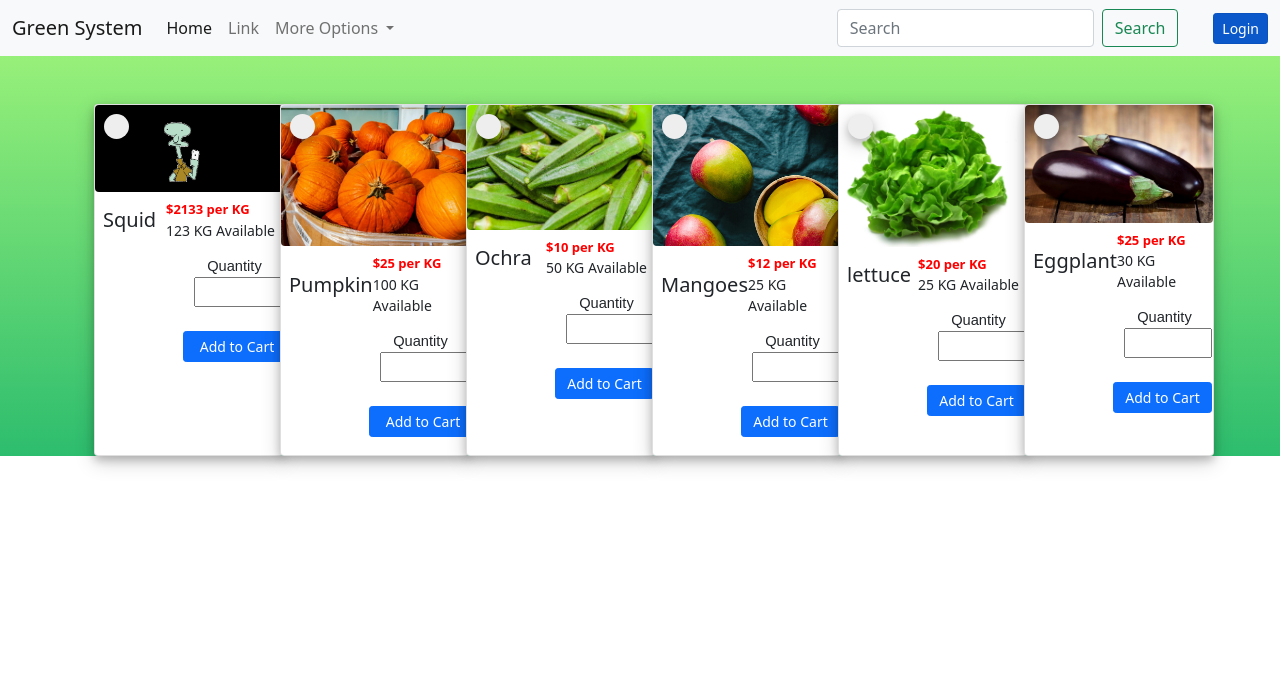
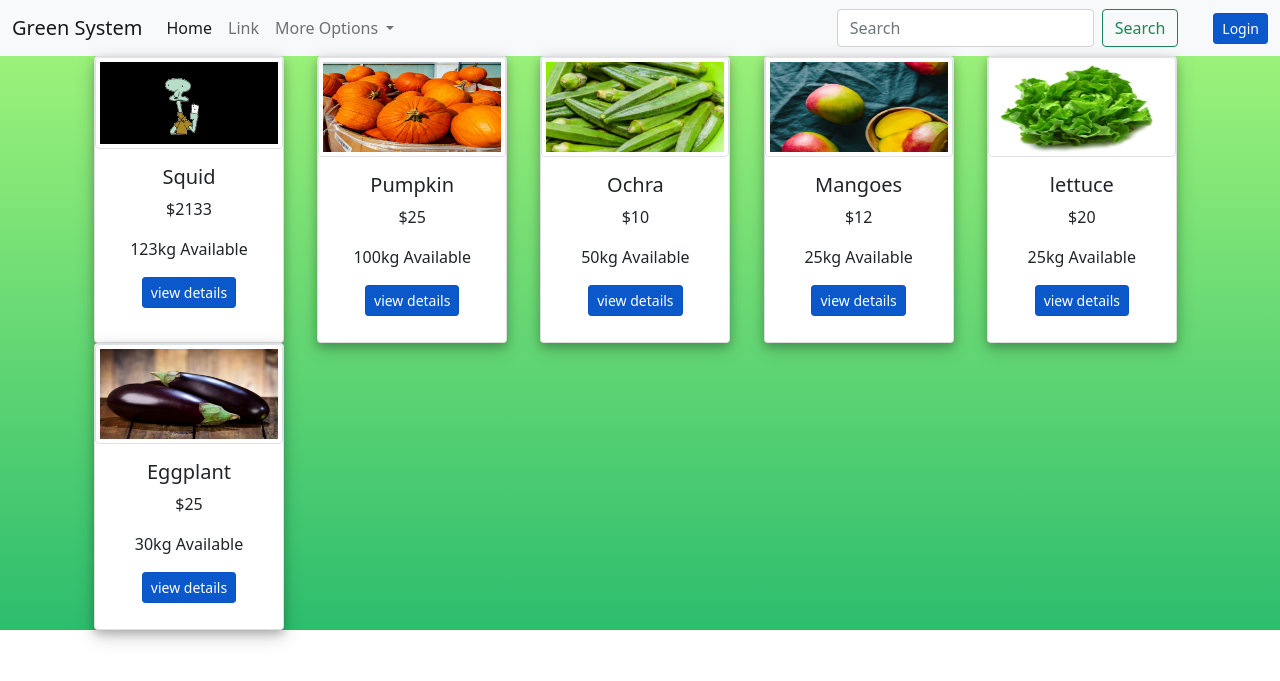
Before and after one commit to MatchHue/BackendGreenSystem, a Flask app: page / in a window 1280 px wide. Shown: the top 681 px of the page. Run offline with Flask 2, Linux system fonts and the light colour scheme; data comes from the database, SQL or seed files in the repository; some libraries are stand-ins or nearby versions.

```diff
--- a/requirements.txt
+++ b/requirements.txt
@@ -8,3 +8,4 @@ Werkzeug==2.0.3
 flask-login==0.5.0
 flask-wtf==1.0.0
 WTForms==3.0.1
+folium==0.12.1
--- a/static/style.css
+++ b/static/style.css
@@ -306,3 +306,11 @@ a {
     align-items: center;
     width: 50%;
 }
+
+
+img{
+    width:100%;
+    max-width:600px;
+    height: 100%;
+    max-height: 100px;
+}
--- a/templates/index.html
+++ b/templates/index.html
@@ -21,41 +21,24 @@
       {%endfor%}
 </div>-->
 
-<div class="container mt-5">
+<div class='container-fluid'>
     <div class="row">
-        <br/>
     {% for item in items%}
-        <br/>
-        <div class="col-md-2">
-            <div class="card  h-100">
-                <div class="image-container">
-                    <div class="first">
-                        <div class="d-flex justify-content-between align-items-center"><span class="wishlist"><i class="fa fa-heart-o"></i></span> </div>
-                    </div> <img src="/static/item_images/{{item.image}}" class="img-fluid rounded thumbnail-image">
-                </div>
-                <div class="product-detail-container p-2">
-                    <div class="d-flex justify-content-between align-items-center">
-                        <h5 class="Item Name">{{item.name}}</h5>
-                        <div class="d-flex flex-column mb-2"> <span class="new-price">${{item.price}} per KG</span>
-                            <small class="text-right" style="margin-left:1m;">{{item.quantity}} KG Available</small></div>
-                    </div>
-                    <div class="d-flex justify-content-between align-items-center pt-1">
-                        <form>
-                            <div class="form">
     <div class="col">
-                                  <label style="margin-left:7.1em;">Quantity</label>
-                                  <br/>
-                                <input type="number" style="margin-left:5.7em;" style="width: 50px;" min="0" max="{{item.quantity}}" >
-                              </div>
-                              <br/>
-                              <button type="submit" style="margin-left:5.7em;"class="btn btn-primary btn-sm" >Add to Cart</button>
-                            </div>
-                          </form>
+    <div class="card"> <img class='mx-auto img-thumbnail' src="/static/item_images/{{item.image}}" width="auto" height="auto" />
+        <div class="card-body text-center mx-auto">
+            <div class='cvp'>
+                <h5 class="card-title font-weight-bold">{{item.name}}</h5>
+                <p class="card-text">${{item.price}}</p> <p class="card-text">{{item.quantity}}kg Available</p><a href="#" class="btn btn-primary btn-sm active">view details</a><br />
             </div>
         </div>
     </div>
 </div>
+<br/>
     {%endfor%}
 </div>
 </div>
+
+
+
 {% endblock %}
```
Lines whose indentation alone changed are shown as unchanged.
